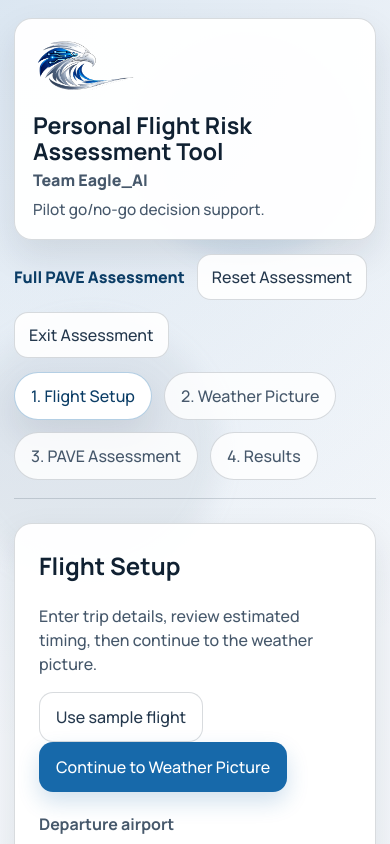
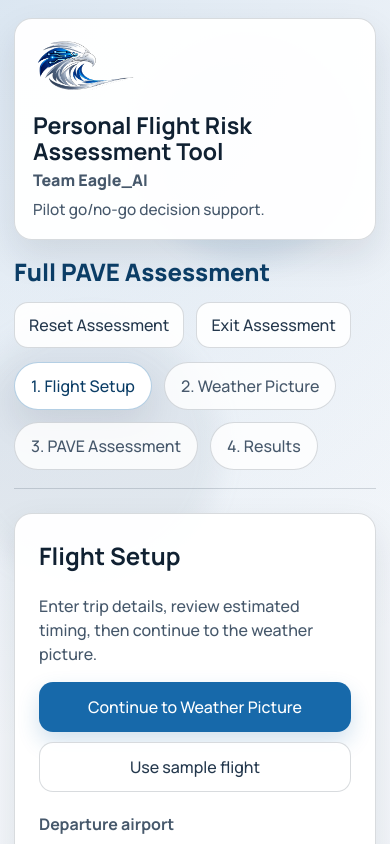
Before and after one commit to johnfaraca/personal-flight-risk-assessment-tool, a React (Vite) app: page /flight-setup in a window 390 px wide. Shown: the top 844 px of the page. Built offline with nearby package versions, Linux system fonts and the light colour scheme.

Commit message:
Refine responsive layout and header styling

```diff
--- a/src/components/AppShell.jsx
+++ b/src/components/AppShell.jsx
@@ -64,7 +64,9 @@ function AppShell() {
         </div>
         {showAssessmentNav ? (
           <div className="wizard-nav" aria-label="Assessment session controls">
-            <span className="wizard-title">Full PAVE Assessment</span>
+            <div className="wizard-heading-row">
+              <h2 className="wizard-title">Full PAVE Assessment</h2>
+              <div className="wizard-actions">
                 <button
                   className="secondary-button compact-button"
                   type="button"
@@ -79,6 +81,8 @@ function AppShell() {
                 >
                   Exit Assessment
                 </button>
+              </div>
+            </div>
           </div>
         ) : (
           <nav className="step-nav app-nav" aria-label="App navigation">
--- a/src/screens/FlightSetupScreen.jsx
+++ b/src/screens/FlightSetupScreen.jsx
@@ -39,14 +39,21 @@ function FlightSetupScreen() {
         title="Flight Setup"
         subtitle="Enter trip details, review estimated timing, then continue to the weather picture."
         actions={
-          <>
-            <button className="secondary-button" type="button" onClick={useSampleFlight}>
+          <div className="flight-setup-actions">
+            <button
+              className="secondary-button flight-sample-action"
+              type="button"
+              onClick={useSampleFlight}
+            >
               Use sample flight
             </button>
-            <button className="primary-button" onClick={() => navigate('/weather-picture')}>
+            <button
+              className="primary-button flight-continue-action"
+              onClick={() => navigate('/weather-picture')}
+            >
               Continue to Weather Picture
             </button>
-          </>
+          </div>
         }
       >
         <div className="flight-setup-layout">
--- a/src/styles.css
+++ b/src/styles.css
@@ -183,7 +183,22 @@ h1 {
   flex-wrap: wrap;
 }
 
+.wizard-heading-row {
+  display: flex;
+  align-items: center;
+  gap: 1rem;
+  flex-wrap: wrap;
+}
+
+.wizard-actions {
+  display: flex;
+  align-items: center;
+  gap: 12px;
+  flex-wrap: wrap;
+}
+
 .wizard-title {
+  margin-bottom: 0;
   color: var(--accent-dark);
   font-weight: 900;
 }
@@ -267,6 +282,13 @@ h1 {
   flex-wrap: wrap;
   gap: 12px;
   justify-content: flex-end;
+}
+
+.assessment-header-row {
+  display: flex;
+  align-items: center;
+  gap: 1rem;
+  flex-wrap: wrap;
 }
 
 .results-summary-layout {
@@ -399,6 +421,21 @@ h1 {
   grid-template-columns: minmax(0, 1.55fr) minmax(280px, 0.9fr);
   gap: 20px;
   align-items: start;
+}
+
+.flight-setup-actions {
+  display: flex;
+  flex-wrap: wrap;
+  gap: 12px;
+  justify-content: flex-end;
+}
+
+.flight-continue-action {
+  order: 2;
+}
+
+.flight-sample-action {
+  order: 1;
 }
 
 .form-grid input {
@@ -867,6 +904,40 @@ h1 {
   }
 }
 
+@media (max-width: 900px) {
+  .section-header:has(.flight-setup-actions) {
+    display: grid;
+    grid-template-columns: 1fr;
+    align-items: stretch;
+  }
+
+  .section-actions:has(.flight-setup-actions),
+  .flight-setup-actions {
+    width: 100%;
+  }
+
+  .flight-setup-actions {
+    display: grid;
+    gap: 10px;
+    justify-items: stretch;
+    justify-content: stretch;
+    max-width: 420px;
+  }
+
+  .flight-continue-action {
+    order: 1;
+  }
+
+  .flight-sample-action {
+    order: 2;
+  }
+
+  .flight-setup-actions .primary-button,
+  .flight-setup-actions .secondary-button {
+    width: 100%;
+  }
+}
+
 @media (max-width: 720px) {
   .app-shell {
     padding: 18px 14px 28px;
@@ -924,4 +995,39 @@ h1 {
   .result-context-panel .score-banner {
     grid-template-columns: 1fr;
   }
+
+  .flight-setup-actions {
+    display: grid;
+    gap: 10px;
+    justify-items: stretch;
+    width: 100%;
+  }
+
+  .flight-continue-action {
+    order: 1;
+  }
+
+  .flight-sample-action {
+    order: 2;
+  }
+
+  .flight-setup-actions .primary-button,
+  .flight-setup-actions .secondary-button {
+    width: 100%;
+  }
 }
+
+@media (max-width: 640px) {
+  .assessment-header-row,
+  .wizard-heading-row {
+    flex-direction: column;
+    align-items: flex-start;
+    gap: 0.75rem;
+  }
+
+  .wizard-actions {
+    display: flex;
+    gap: 0.75rem;
+    flex-wrap: wrap;
+  }
+}
```
Lines whose indentation alone changed are shown as unchanged.
